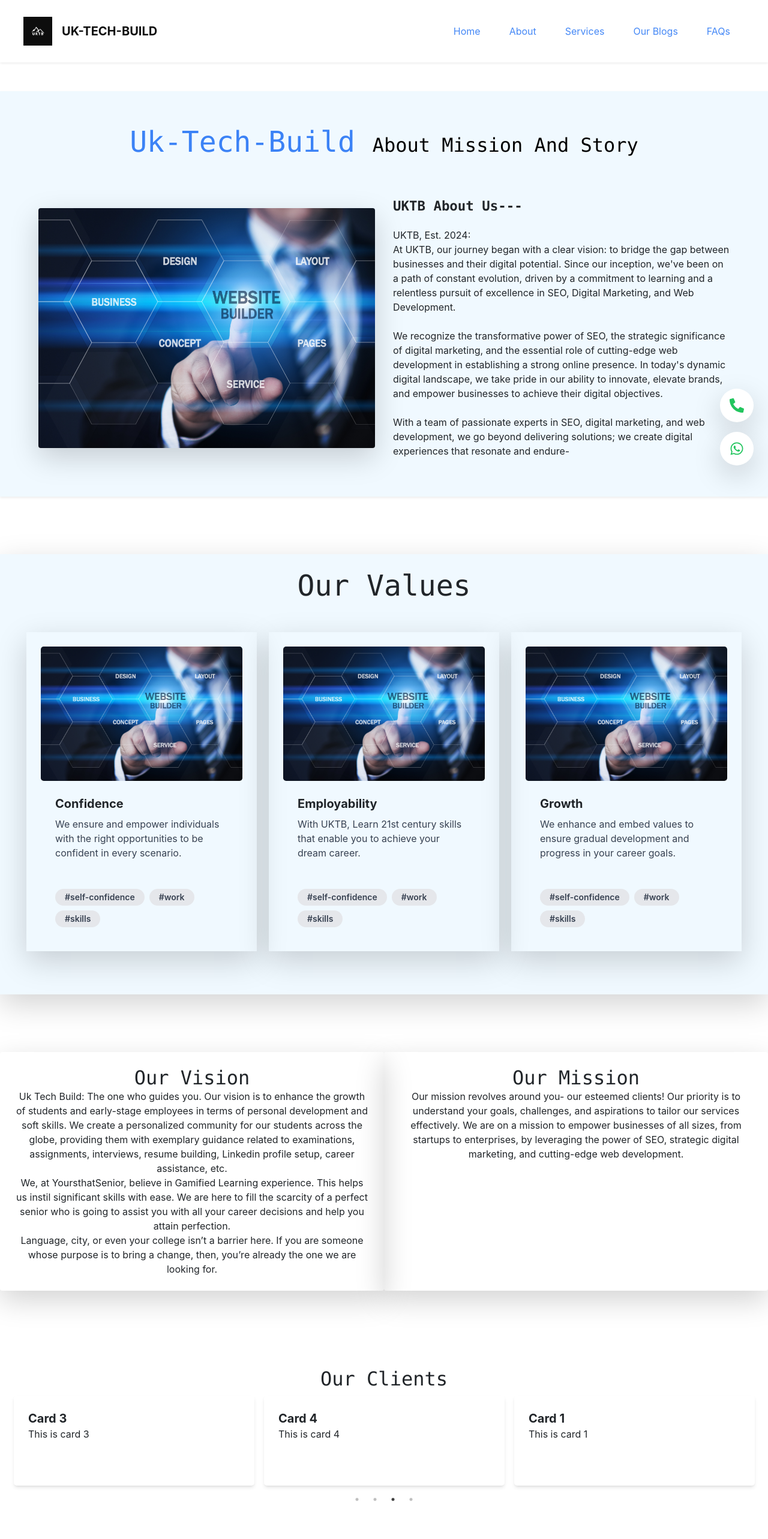
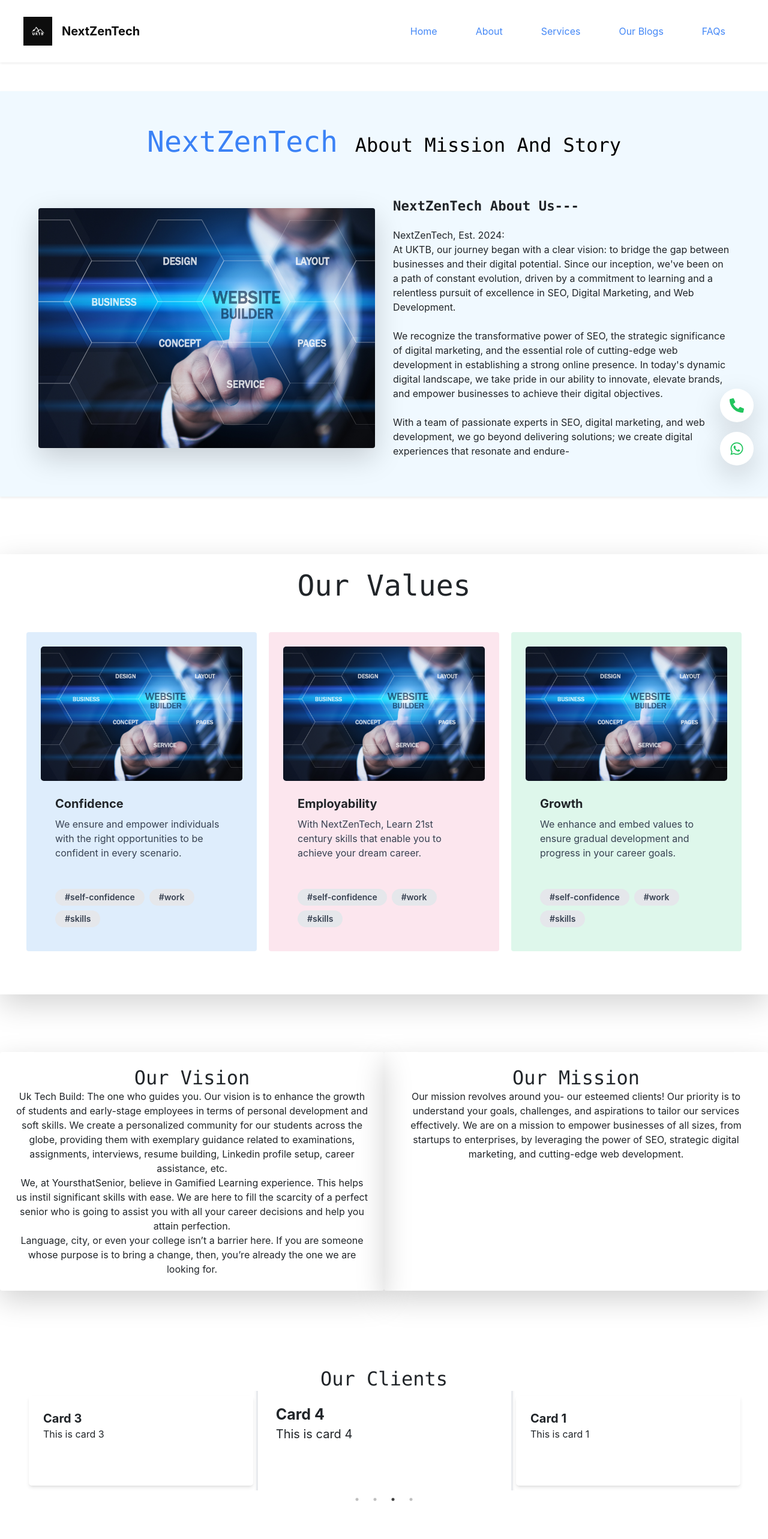
Before and after one commit to uttarakhandTB/UKTB-portfolio, a React (Vite) app: page /about in a window 1280 px wide. Shown: the top 2566 px of the page at 60% size. Built offline with nearby package versions, Linux system fonts and the light colour scheme.

Commit message:
card-color-commit

```diff
--- a/src/components/About/About.jsx
+++ b/src/components/About/About.jsx
@@ -1,12 +1,12 @@
 import React from "react";
 import Card from "./Card";
-import { cardData } from "../../js/AboutCard";
+import { cardData } from "./AboutCard";
 import Clients from "./Clients";
 
 const About = () => {
     return (
         <>
-            <div className=" bg-sky-50 shadow-sm p-8"><h1 className="text-[3rem] text-center my-4  text-blue-500 font-mono">Uk-Tech-Build <span className="text-[2rem] text-black">About Mission And Story</span></h1>
+            <div className=" bg-sky-50 shadow-sm p-8"><h1 className="text-[3rem] text-center my-4  text-blue-500 font-mono">NextZenTech <span className="text-[2rem] text-black">About Mission And Story</span></h1>
                 <div className="mt-[2rem]  max-[768px]:content-center max-[768px]:items-center p-8 bg-blue-70 row  items-center">
                     <div className="col-md-6 col-12">
                         <img src="src/assets/images/about.jpeg" className=" max-[768px]:h-auto w-auto h-[25rem] w-100  shadow-lg d-block w-100 rounded" alt="..." />
@@ -15,23 +15,23 @@
                     <div className="col-md-6 col-12">
 
 
-                        <h2 className="text-[1.4rem] font-bold font-mono"> UKTB About Us---</h2><br />
-                        <p>UKTB, Est. 2024: <br /> At UKTB, our journey began with a clear vision: to bridge the gap between businesses and their digital potential. Since our inception, we've been on a path of constant evolution, driven by a commitment to learning and a relentless pursuit of excellence in SEO, Digital Marketing, and Web Development. <br /><br /> We recognize the transformative power of SEO, the strategic significance of digital marketing, and the essential role of cutting-edge web development in establishing a strong online presence. In today's dynamic digital landscape, we take pride in our ability to innovate, elevate brands, and empower businesses to achieve their digital objectives. <br /><br /> With a team of passionate experts in SEO, digital marketing, and web development, we go beyond delivering solutions; we create digital experiences that resonate and endure-</p>
+                        <h2 className="text-[1.4rem] font-bold font-mono">NextZenTech About Us---</h2><br />
+                        <p>NextZenTech, Est. 2024: <br /> At UKTB, our journey began with a clear vision: to bridge the gap between businesses and their digital potential. Since our inception, we've been on a path of constant evolution, driven by a commitment to learning and a relentless pursuit of excellence in SEO, Digital Marketing, and Web Development. <br /><br /> We recognize the transformative power of SEO, the strategic significance of digital marketing, and the essential role of cutting-edge web development in establishing a strong online presence. In today's dynamic digital landscape, we take pride in our ability to innovate, elevate brands, and empower businesses to achieve their digital objectives. <br /><br /> With a team of passionate experts in SEO, digital marketing, and web development, we go beyond delivering solutions; we create digital experiences that resonate and endure-</p>
 
                     </div>
                 </div>
             </div>
-            <div className="container bg-sky-50 shadow-lg mt-[6rem] p-4"><h1 className="text-center text-[3rem] font-mono">Our Values</h1>
+            <div className=" shadow-lg mt-[6rem] p-4"><h1 className="text-center text-[3rem] font-mono">Our Values</h1>
                 <div className="  flex flex-row flex-wrap items-center justify-around py-5 sm:justify-evenly">
 
 
 
-             {cardData.map((item) => (<Card  key={item.id} imgsrc={item.imgsrc} title={item.title} description={item.description} tag1={item.tag1} tag2={item.tag2} tag3={item.tag3} />))}
+                    {cardData.map((item) => (<Card key={item.id} imgsrc={item.imgsrc} title={item.title} description={item.description} tag1={item.tag1} tag2={item.tag2} tag3={item.tag3} bg={item.bg} />))}
                 </div>
 
             </div>
+            <div className="">
                 <div className="container">
-
                     <div className="flex row text-center mt-[6rem]">
                         <div className="col-md-6 col-12 left shadow-lg p-4 rounded">
                             <h1 className="text-[2rem] font-mono">Our Vision</h1>
@@ -45,12 +45,13 @@
                             <p>Our mission revolves around you- our esteemed clients! Our priority is to understand your goals, challenges, and aspirations to tailor our services effectively. We are on a mission to empower businesses of all sizes, from startups to enterprises, by leveraging the power of SEO, strategic digital marketing, and cutting-edge web development.</p>
                         </div>
                     </div>
-
-                <div className="my-[8rem]">
+                </div>
+                <div className="mx-8 my-[8rem]">
                     <h1 className="text-[2rem] text-center font-mono">Our Clients</h1>
-                <Clients/>
+                    <Clients />
                 </div>
             </div>
+
         </>
     )
 }
--- a/src/js/AboutCard.js
+++ b/src/components/About/AboutCard.js
@@ -6,16 +6,18 @@
         description:'We ensure and empower individuals with the right opportunities to be confident in every scenario.',
         tag1:'#self-confidence',
         tag2:'#work',
-        tag3:'#skills'
+        tag3:'#skills',
+        bg:'bg-[#deedfc]'
     },
     {
         id:2,
         imgsrc:'src/assets/images/about.jpeg',
         title:'Employability ',
-        description:'With UKTB, Learn 21st century skills that enable you to achieve your dream career.',
+        description:'With NextZenTech, Learn 21st century skills that enable you to achieve your dream career.',
         tag1:'#self-confidence',
         tag2:'#work',
-        tag3:'#skills'
+        tag3:'#skills',
+        bg:'bg-[#fce6ee]'
     },
     {
         id:3,
@@ -24,6 +26,7 @@
         description:'We enhance and embed values to ensure gradual development and progress in your career goals.',
         tag1:'#self-confidence',
         tag2:'#work',
-        tag3:'#skills'
+        tag3:'#skills',
+        bg:'bg-[#def7eb]'
     },
 ]
--- a/src/components/About/Card.jsx
+++ b/src/components/About/Card.jsx
@@ -5,8 +5,8 @@
         <>
 
                 <div className="rounded flex flex-row">
-                        <div className=" max-w-sm shadow-lg p-4">
-                            <img src={props.imgsrc} className="w-full rounded-lg" alt="" />
+                        <div className={`group max-w-sm hover:shadow-lg rounded p-4 hover:-translate-y-5 transition-all ease-in-out duration-500 ${props.bg}`}>
+                            <img src={props.imgsrc} className="w-full rounded-lg group-hover:scale-110 transition-all ease-in-out duration-500" alt="" />
                                 <div className="px-6 py-4">
                                     <div className="font-bold text-xl mb-2">{props.title}</div>
                                     <p className="text-gray-700 text-base">
--- a/src/components/About/Clients.jsx
+++ b/src/components/About/Clients.jsx
@@ -1,15 +1,16 @@
-import React from "react";
+import React, { useState } from "react";
 import Slider from 'react-slick';
 import 'slick-carousel/slick/slick.css';
 import 'slick-carousel/slick/slick-theme.css';
 
-const Clients=()=>{
+const Clients = () => {
+  const [activeSlide, setActiveSlide] = useState(0);
+
   const cards = [
     { id: 1, title: 'Card 1', description: 'This is card 1' },
     { id: 2, title: 'Card 2', description: 'This is card 2' },
     { id: 3, title: 'Card 3', description: 'This is card 3' },
     { id: 4, title: 'Card 4', description: 'This is card 4' },
-
     // Add more cards as needed
   ];
 
@@ -22,16 +23,17 @@
     autoplay: true,
     autoplaySpeed: 2000,
     pauseOnHover: true,
+    beforeChange: (current, next) => setActiveSlide(next),
     responsive: [
       {
-              breakpoint: 1024,  // screen width at 1024px and below
+        breakpoint: 1024, // screen width at 1024px and below
         settings: {
           slidesToShow: 2,
           slidesToScroll: 1,
         }
       },
       {
-              breakpoint: 768,  // screen width at 768px and below
+        breakpoint: 768, // screen width at 768px and below
         settings: {
           slidesToShow: 1,
           slidesToScroll: 1,
@@ -42,15 +44,26 @@
 
   return (
     <Slider {...settings}>
-          {cards.map((card) => (
-            <div key={card.id} className="p-2">
-              <div className="bg-white rounded-lg shadow-md p-4 h-[150px]">
+      {cards.map((card, index) => {
+        // Calculate the index of the center card
+        const centerIndex = Math.floor(settings.slidesToShow / 2);
+
+        // Determine if the current card is the center card
+        const isCenter = index === (activeSlide + centerIndex) % cards.length;
+        const scaleClass = isCenter ? 'scale-125' : 'scale-100';
+        const bgShadow= isCenter?'shadow-sm border-2 rounded':''
+        const mx=isCenter?'mx-4':'mx-2'
+        return (
+          <div key={card.id} className="p-2 transition-transform duration-300 ease-in-out">
+            <div className={`rounded-lg shadow-md p-4 h-[150px] transform ${scaleClass} ${bgShadow} ${mx}`}>
               <h3 className="text-xl font-bold">{card.title}</h3>
               <p>{card.description}</p>
             </div>
           </div>
-          ))}
+        );
+      })}
     </Slider>
   );
 }
+
 export default Clients;
--- a/src/components/FloatingBtn.jsx
+++ b/src/components/FloatingBtn.jsx
@@ -7,7 +7,7 @@
       <a
         href="tel:+917454945875"
         aria-label="Call us"
-        className="flex items-center justify-center w-14 h-14 bg-white text-green-500 rounded-full shadow-lg hover:bg-blue-100 transition-colors"
+        className="hover:border-sky-500 hover:border flex items-center justify-center w-14 h-14 bg-white text-green-500 rounded-full shadow-lg hover:bg-blue-100 transition-colors"
       >
         <FaPhoneAlt className="w-6 h-6" />
       </a>
@@ -16,7 +16,7 @@
         aria-label="WhatsApp us"
         target="_blank"
         rel="noopener noreferrer"
-        className="flex items-center justify-center w-14 h-14 bg-white text-green-500 rounded-full shadow-lg hover:bg-green-200 transition-colors"
+        className="hover:border-sky-500 hover:border flex items-center justify-center w-14 h-14 bg-white text-green-500 rounded-full shadow-lg hover:bg-green-200 transition-colors"
       >
         <FaWhatsapp className="w-6 h-6" />
       </a>
--- a/src/components/Navbar.jsx
+++ b/src/components/Navbar.jsx
@@ -14,7 +14,7 @@
       <div className="container mx-auto flex justify-between items-center">
         <div className="flex items-center text-black text-xl font-bold">
           <img src="src/assets/images/3.png" alt="" className="h-12" />
-          <h1 className="p-3">UK-TECH-BUILD</h1>
+          <h1 className="p-3">NextZenTech</h1>
         </div>
         <div className="block lg:hidden">
           <button onClick={toggleMenu} className="text-black focus:outline-none">
@@ -24,11 +24,11 @@
           </button>
         </div>
         <div className="hidden lg:flex items-center">
-          <Link to="/" className="text-blue-500 px-4 py-2 hover:text-blue-800 hover:no-underline rounded-full  transition-all ease-in-out duration-500 hover:bg-blue-100 ">Home</Link>
-          <Link to="/about" className="text-blue-500 px-4 py-2  hover:text-blue-800 hover:no-underline rounded-full  transition-all ease-in-out duration-500 hover:bg-blue-100 ">About</Link>
-          <Link to="/services" className="text-blue-500 px-4 py-2 hover:text-blue-800 hover:no-underline rounded-full  transition-all ease-in-out duration-500 hover:bg-blue-100 ">Services</Link>
-          <Link to="/blogs" className="text-blue-500 px-4 py-2 hover:text-blue-800 hover:no-underline rounded-full  transition-all ease-in-out duration-500 hover:bg-blue-100 ">Our Blogs</Link>
-          <Link to="/faqs" className="text-blue-500 px-4 py-2 hover:text-blue-800 hover:no-underline rounded-full  transition-all ease-in-out duration-500 hover:bg-blue-100 ">FAQs</Link>
+          <Link to="/" className="text-blue-500 px-4 py-2 hover:text-blue-800 hover:no-underline rounded-full  transition-all ease-in-out duration-500 hover:bg-blue-100 hover:border-sky-500 hover:border mx-2">Home</Link>
+          <Link to="/about" className="text-blue-500 px-4 py-2  hover:text-blue-800 hover:no-underline rounded-full  transition-all ease-in-out duration-500 hover:bg-blue-100 hover:border-sky-500 hover:border mx-2">About</Link>
+          <Link to="/services" className="text-blue-500 px-4 py-2 hover:text-blue-800 hover:no-underline rounded-full  transition-all ease-in-out duration-500 hover:bg-blue-100 hover:border-sky-500 hover:border mx-2">Services</Link>
+          <Link to="/blogs" className="text-blue-500 px-4 py-2 hover:text-blue-800 hover:no-underline rounded-full  transition-all ease-in-out duration-500 hover:bg-blue-100 hover:border-sky-500 hover:border mx-2">Our Blogs</Link>
+          <Link to="/faqs" className="text-blue-500 px-4 py-2 hover:text-blue-800 hover:no-underline rounded-full  transition-all ease-in-out duration-500 hover:bg-blue-100 hover:border-sky-500 hover:border mx-2">FAQs</Link>
         </div>
       </div>
       <div className={`lg:hidden fixed top-0 right-0 w-2/4 h-full backdrop-blur-xl bg-white transform ${isOpen ? 'translate-x-0' : 'translate-x-full'} transition-transform duration-300 ease-in-out z-50`}>
```
Also changed, not shown: src/components/Services/ServicesCardGroup.jsx (+11 -11 lines). Lines whose indentation alone changed are shown as unchanged.
